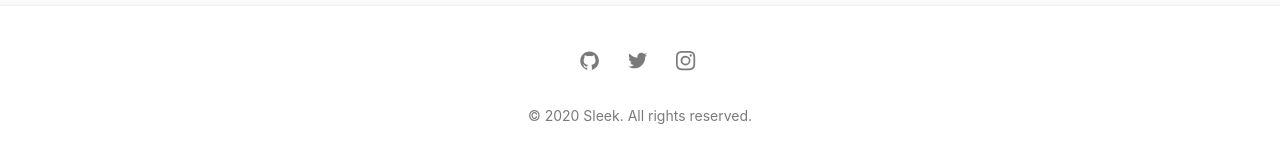
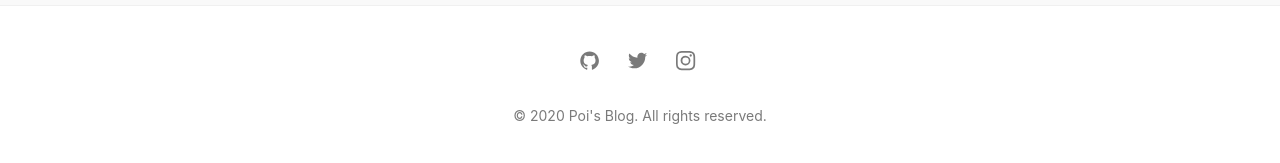
Before and after one commit to poi0905/blog, a Jekyll site: the page built from index.md, in a window 1280 px wide and 900 px high, scrolled down 899 px. Shown: the part 729-892 px from the top of the window. Built offline with Jekyll 4.4.1, drawn with Linux system fonts in a browser that asks for light colours; some of the changed lines change nothing that is shown.

Commit message:
2020/7/2

```diff
--- a/_config.yml
+++ b/_config.yml
@@ -1,6 +1,6 @@
 # SITE CONFIGURATION
-title: Sleek # your site title
-author: GitHub User # You :P
+title: Poi's Blog # your site title
+author: Poi Wang # You :P
 description: > # Meta description of Homepage
   Write an awesome description for your new site here. You can edit this
   line in _config.yml. It will appear in your document head meta (for
@@ -13,7 +13,7 @@ social:
   name: Your Name
   links:
     - https://twitter.com/BenBalter
-    - https://www.facebook.com/ben.balter
+    - https://www.facebook.com/profile.php?id=100000584444686
     - https://www.linkedin.com/in/BenBalter
     - https://plus.google.com/+BenBalter
     - https://github.com/benbalter
@@ -30,14 +30,14 @@ tagline: >
 
 hero_img: posts/sleek_lg.jpg # Main background image: use the path from /assets/img/ => This will output /assets/img/posts/sleek_lg.jpg
 
-email: your-email@domain.com # email for form submission
+email: b07302230@ntu.edu.tw # email for form submission
 
-twitter_username: jan_czizikow # replace with your_twitter_username or comment to remove link from footer
-github_username:  janczizikow # replace with your_github_username or comment to remove link from footer
-instagram_username: shanlongjj # replace with your_instagram_username or comment to remove link from footer
+twitter_username: poi_0905 # replace with your_twitter_username or comment to remove link from footer
+github_username:  poi0905 # replace with your_github_username or comment to remove link from footer
+instagram_username: poi_0905 # replace with your_instagram_username or comment to remove link from footer
 
 disqus:
-  shortname: janczizikow # to enable comments replace with your_disqus_shortname
+  shortname: poi # to enable comments replace with your_disqus_shortname
 
 # google_tag_manager: GTM-XXXXXXX # Uncomment to enable GTM. Replace GTM-XXXXXXX with your GTM container ID
 
```
